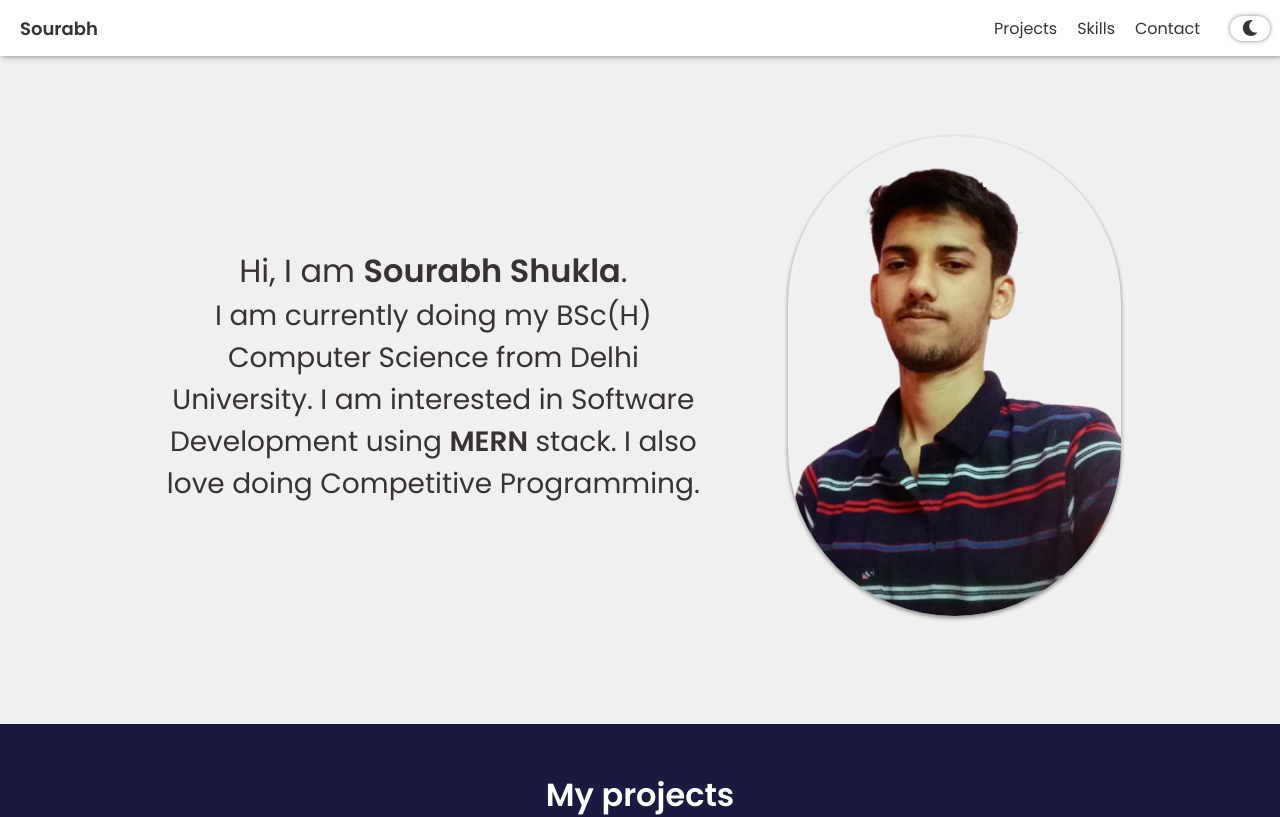
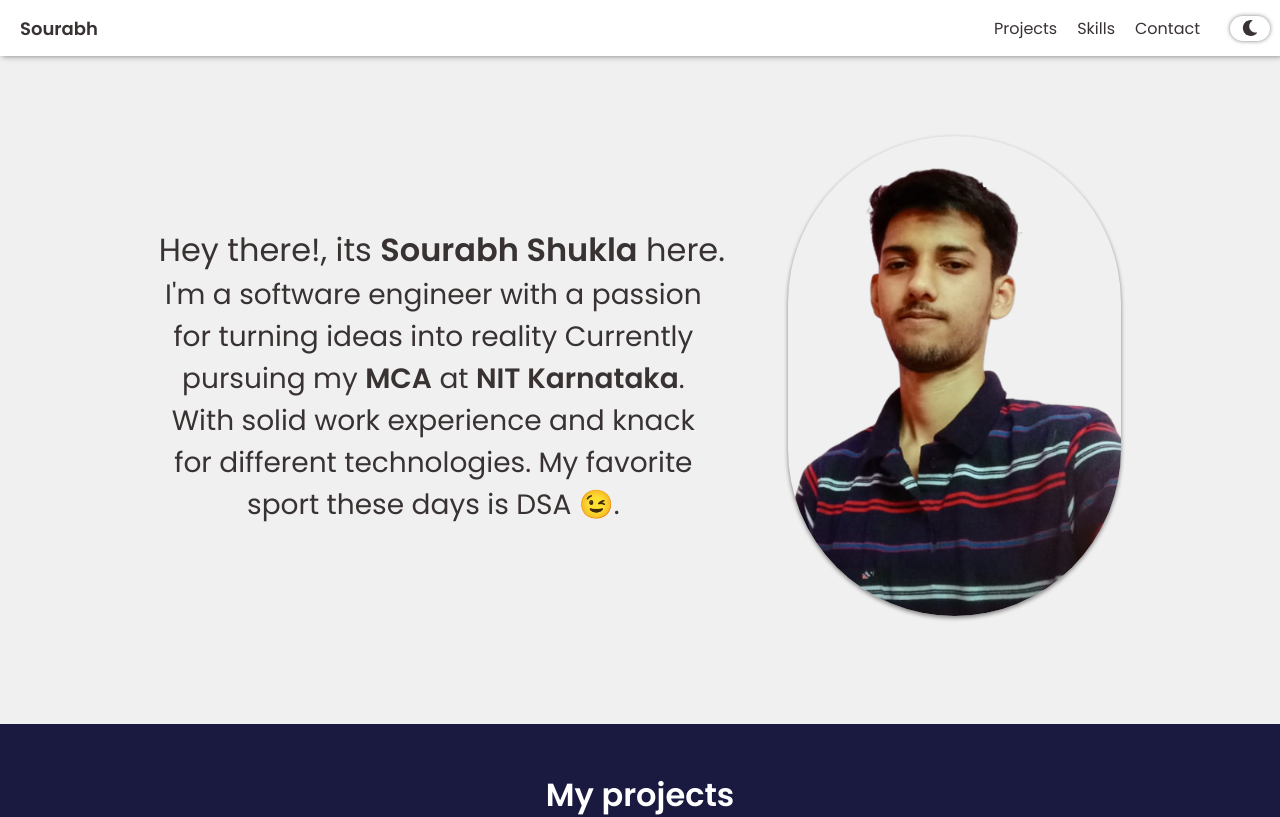
Before and after one commit to anonymous372/port-folio, a React (Create React App) app: page / in a window 1280 px wide. Shown: the top 817 px of the page. Built offline with nearby package versions, Linux system fonts and the light colour scheme; a web font is replaced by a local one.

Commit message:
Update about
* updated education
* updated whole about lingo

```diff
--- a/src/components/About/About.js
+++ b/src/components/About/About.js
@@ -21,11 +21,12 @@ const About = ({ theme }) => {
         <div id="about-txt">
           <div>
             <div id="about-head-txt">
-              Hi, I am <span>Sourabh Shukla</span>.
+              Hey there!, its <span>Sourabh Shukla</span> here.
             </div>
-            I am currently doing my BSc(H) Computer Science from Delhi
-            University. I am interested in Software Development using{" "}
-            <span>MERN</span> stack. I also love doing Competitive Programming.
+            I'm a software engineer with a passion for turning ideas into reality
+            Currently pursuing my <span>MCA</span> at <span>NIT Karnataka</span>.
+            With solid work experience and knack for different technologies.
+            My favorite sport these days is DSA 😉.
           </div>
         </div>
         <img id="my_img" src={myImg} style={imgClass} />
```
